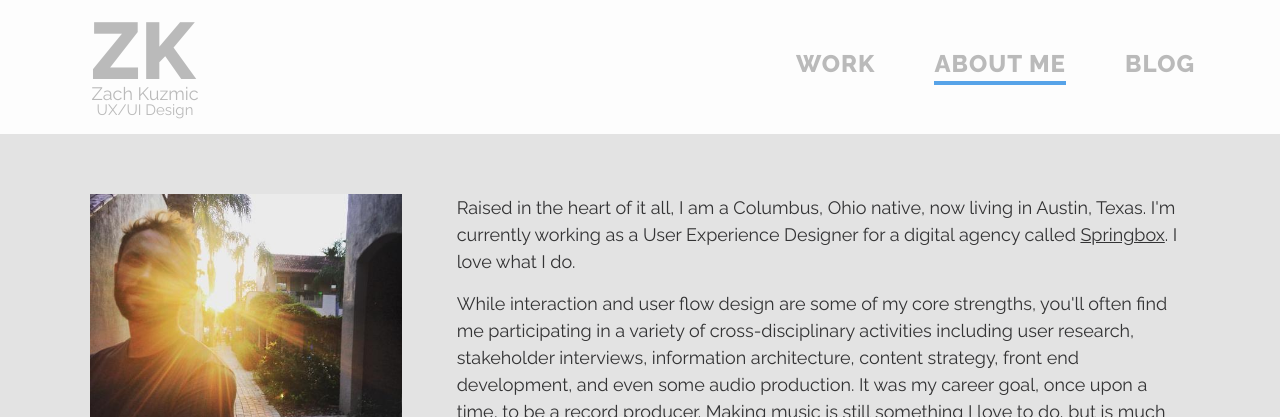
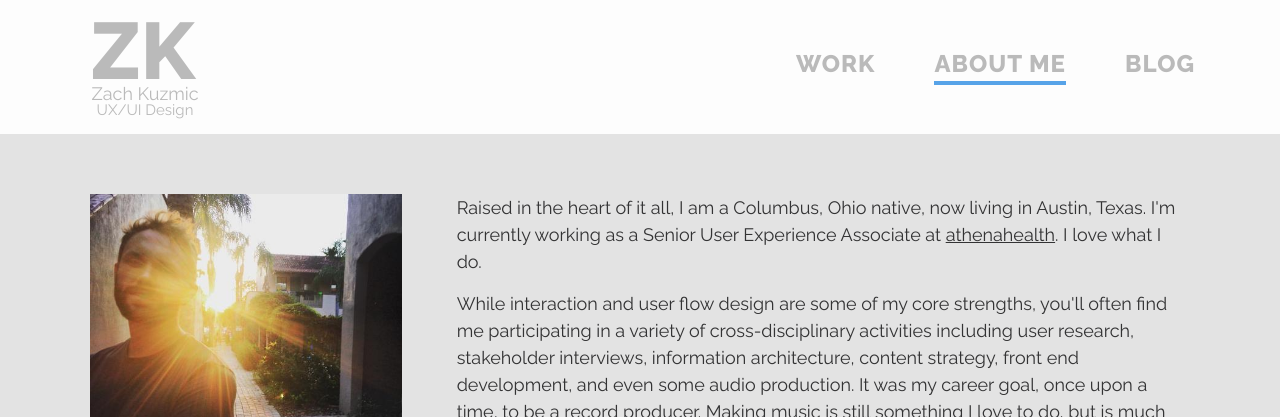
Before and after one commit to zkuzmic/zachkuzmic.com, a Jekyll site: the page built from about/index.html, in a window 1280 px wide. Shown: the top 417 px of the page. Built offline with Jekyll 4.4.1, drawn with Linux system fonts in a browser that asks for light colours; nearby versions of some CDN libraries; comment, search, counter and statistics services are not loaded.

Commit message:
updated about page with athenahealth stuff

```diff
--- a/about/index.html
+++ b/about/index.html
@@ -12,7 +12,7 @@ weight: 2
       <img class="mobile-full-width" src="{{ "/img/zach.jpg" | prepend: site.baseurl }}" alt="Me!">
     </div>
     <div class="col-2-3 about-text mobile-full-width">
-      <p>Raised in the heart of it all, I am a Columbus, Ohio native, now living in Austin, Texas. I'm currently working as a User Experience Designer for a digital agency called <a href="http://www.springbox.com/">Springbox</a>. I love what I do.
+      <p>Raised in the heart of it all, I am a Columbus, Ohio native, now living in Austin, Texas. I'm currently working as a Senior User Experience Associate at <a href="http://www.athenahealth.com/">athenahealth</a>. I love what I do.
       </p>
       <p>While interaction and user flow design are some of my core strengths, you'll often find me participating in a variety of cross-disciplinary activities including user research, stakeholder interviews, information architecture, content strategy, front end development, and even some audio production. It was my career goal, once upon a time, to be a record producer. Making music is still something I love to do, but is much more of a hobby at this point.
       </p>
```
